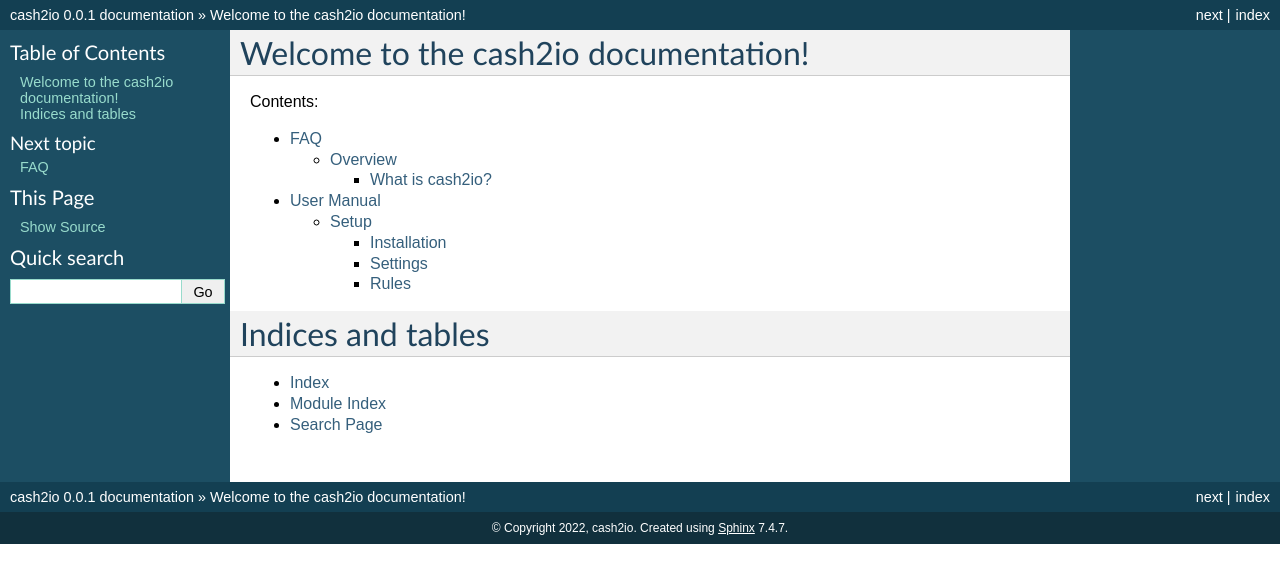
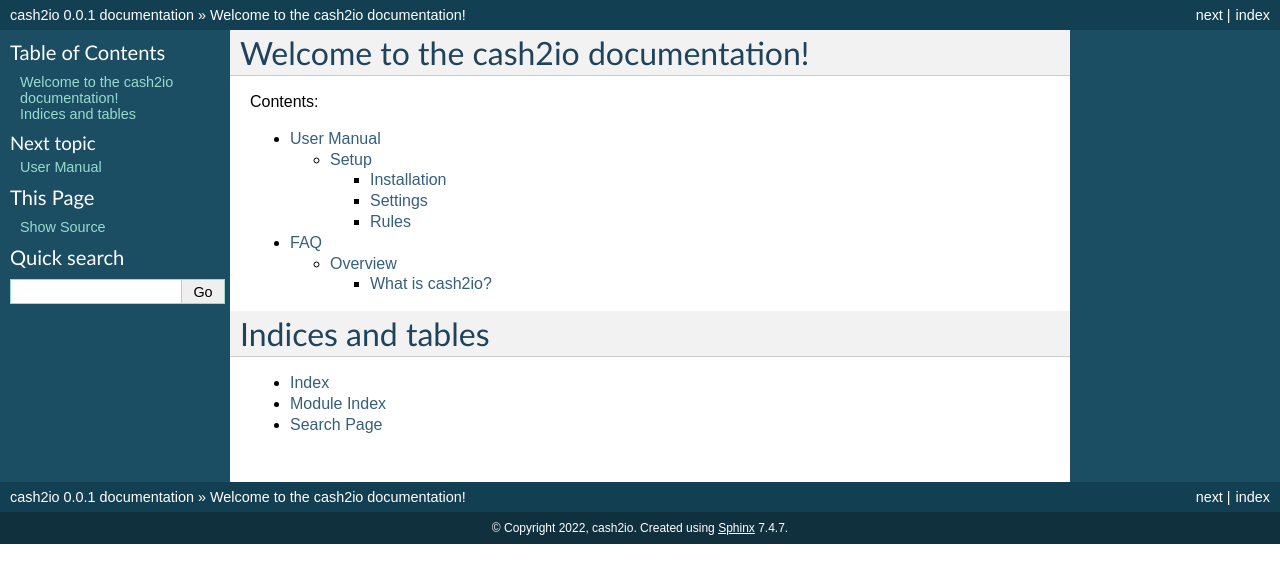
Before and after one commit to binarystorm/cash2io, a Sphinx documentation site: the page built from docs/source/index.rst, in a window 1280 px wide. Shown: the top 583 px of the page. Built offline with Sphinx 7.4.7, drawn with Linux system fonts in a browser that asks for light colours; pages that are not in the unit, such as notebooks, are missing from menus.

Commit message:
Update index.rst

```diff
--- a/docs/source/index.rst
+++ b/docs/source/index.rst
@@ -11,8 +11,8 @@
 .. toctree::
    :maxdepth: 3
 
+   User Manual
    FAQ
-   User Manual
    ...
 
 
```
